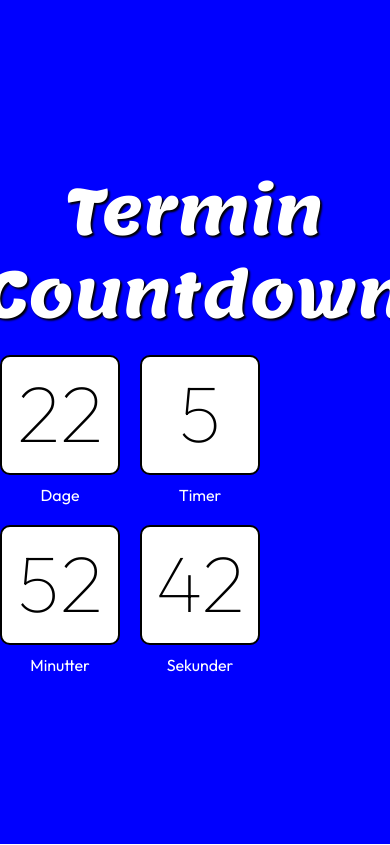
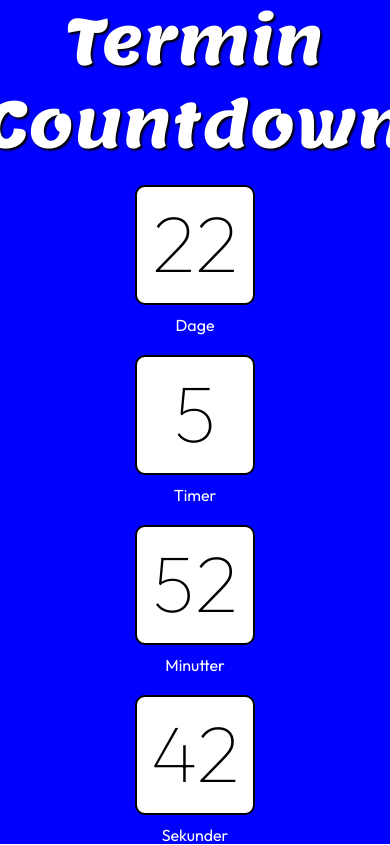
Before and after one commit to gumboelias/termin-taeller, a plain HTML site: page index.html in a window 390 px wide. Drawn offline with Linux system fonts and the light colour scheme.

Commit message:
added media query for column view on mobile

```diff
--- a/style.css
+++ b/style.css
@@ -56,3 +56,10 @@ h1{
 .time p{
   margin-top: 10px;
 }
+
+@media only screen and (max-width: 600px) { /* styles here */
+.timebox{
+  flex-direction: column;
+}
+
+}
```
